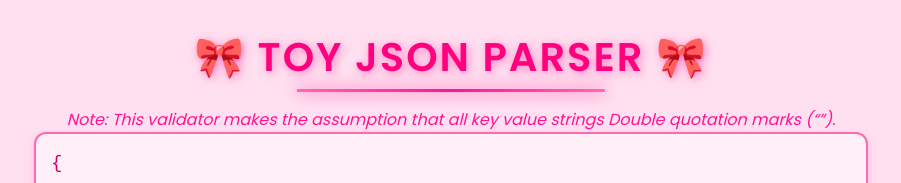
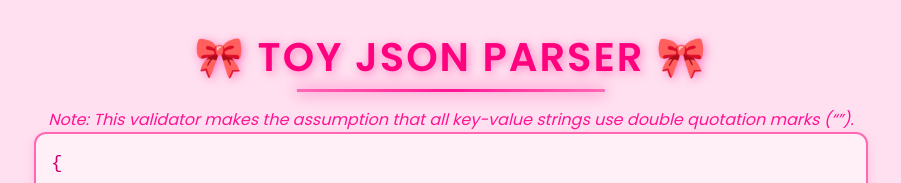
Before and after one commit to cranberrymuffin/json-validator, a website: page index.html in a window 1280 px wide. Shown: the top 183 px of the page, without its empty margins (189-1090 px from the left). Drawn offline with Linux system fonts and the light colour scheme.

Commit message:
fix json string description

```diff
--- a/index.html
+++ b/index.html
@@ -9,8 +9,8 @@
   <body>
     <h1>🎀 Toy JSON Parser 🎀</h1>
     <i
-      >Note: This validator makes the assumption that all key value strings
-      Double quotation marks (“”).</i
+      >Note: This validator makes the assumption that all key-value strings use
+      double quotation marks (“”).</i
     >
     <!-- Input Field to Enter JSON, with example JSON pre-filled -->
     <textarea id="jsonInput" rows="10" cols="50">
```
